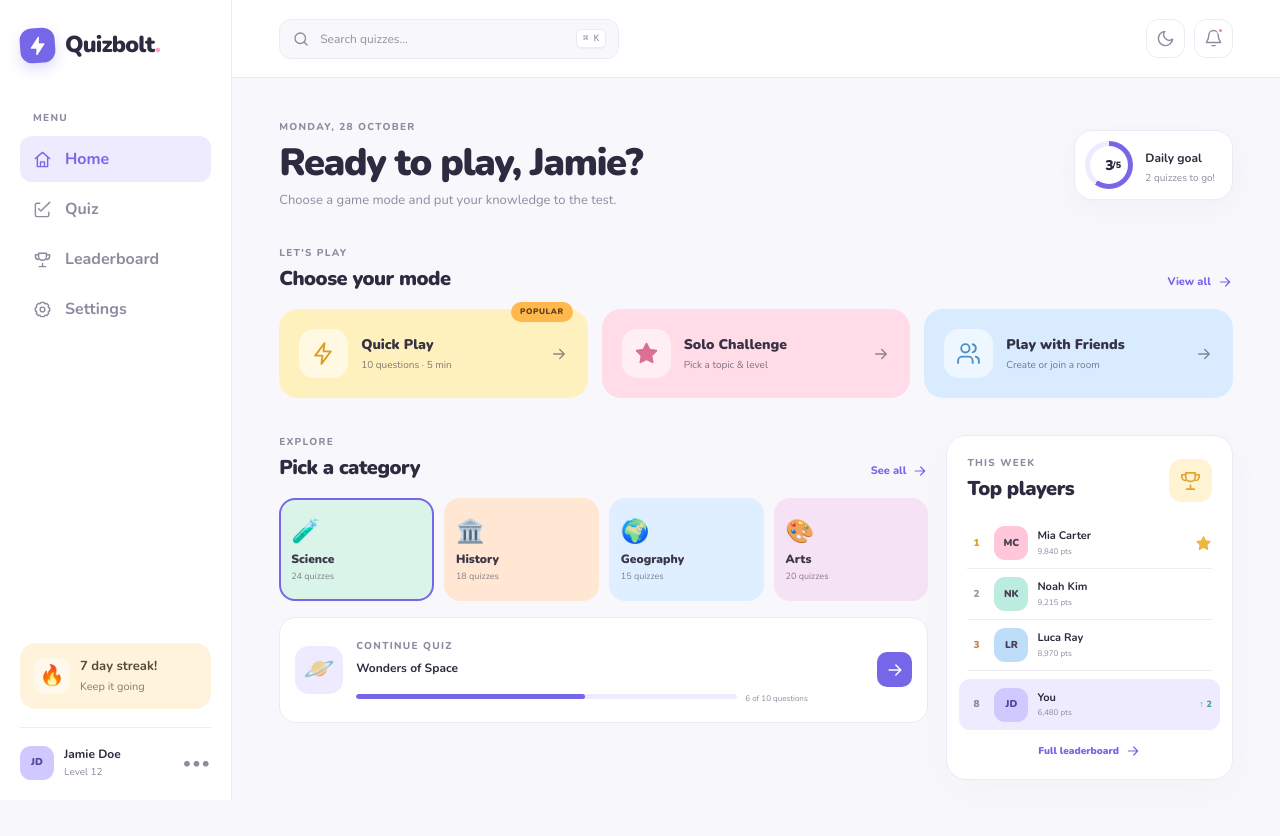
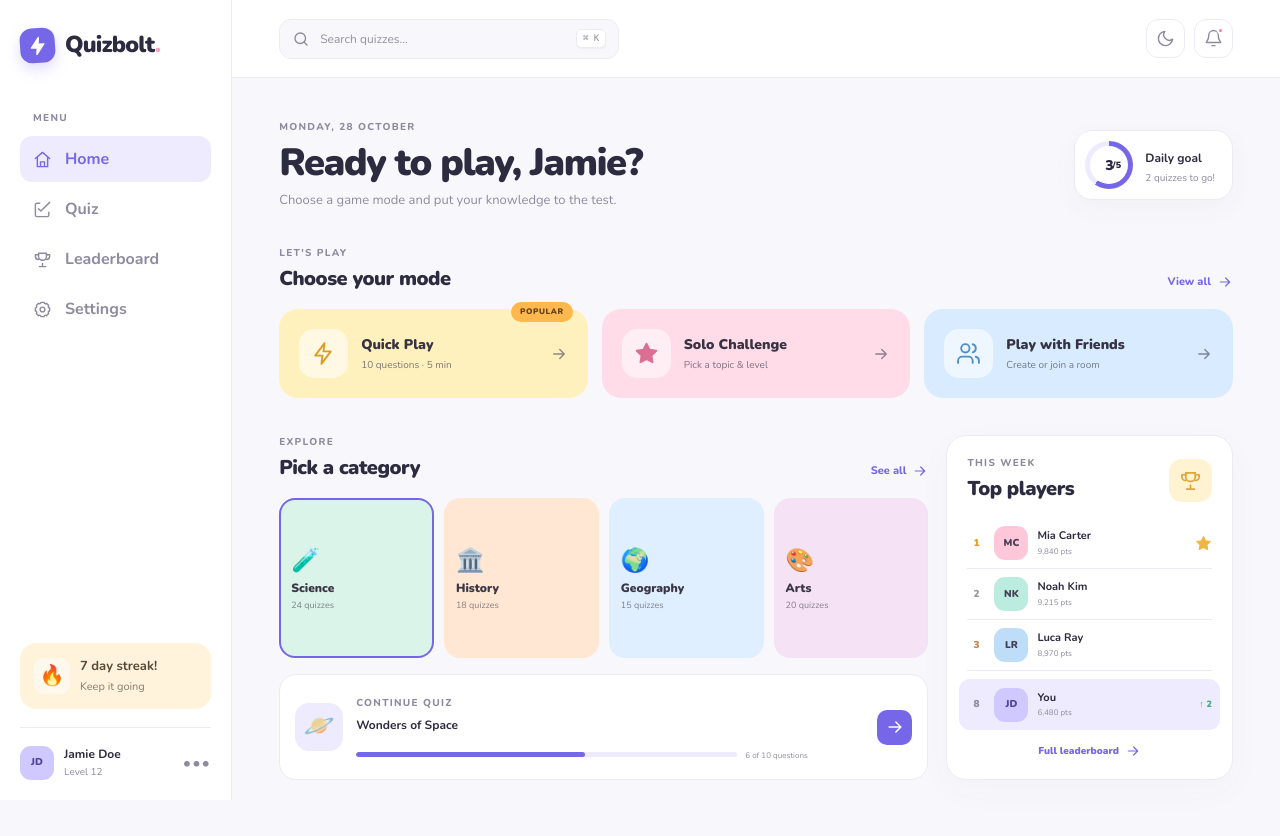
Before and after one commit to BangBangOperator/Quizbolt, a React (Vite) app: page / in a window 1280 px wide. Built offline with nearby package versions, Linux system fonts and the light colour scheme.

Commit message:
style: expand content width to reduce side margins

```diff
--- a/src/index.css
+++ b/src/index.css
@@ -695,6 +695,47 @@ main {
   display: none;
 }
 
+@media (min-width: 1001px) {
+  main {
+    display: flex;
+    flex-direction: column;
+  }
+  .content {
+    width: 100%;
+    flex: 1;
+    display: flex;
+    flex-direction: column;
+    padding: 42px 4.5% 56px;
+  }
+  .lower-grid {
+    flex: 1;
+    align-items: stretch;
+    max-height: 440px;
+  }
+  .topic-section {
+    display: flex;
+    flex-direction: column;
+  }
+  .category-grid {
+    flex: 1;
+  }
+  .category-card {
+    justify-content: center;
+  }
+  .leaderboard-card {
+    display: flex;
+    flex-direction: column;
+  }
+  .leader-list {
+    flex: 1;
+    display: flex;
+    flex-direction: column;
+  }
+  .leader-row {
+    flex: 1;
+  }
+}
+
 @media (max-width: 1000px) {
   .sidebar {
     width: 205px;
```
